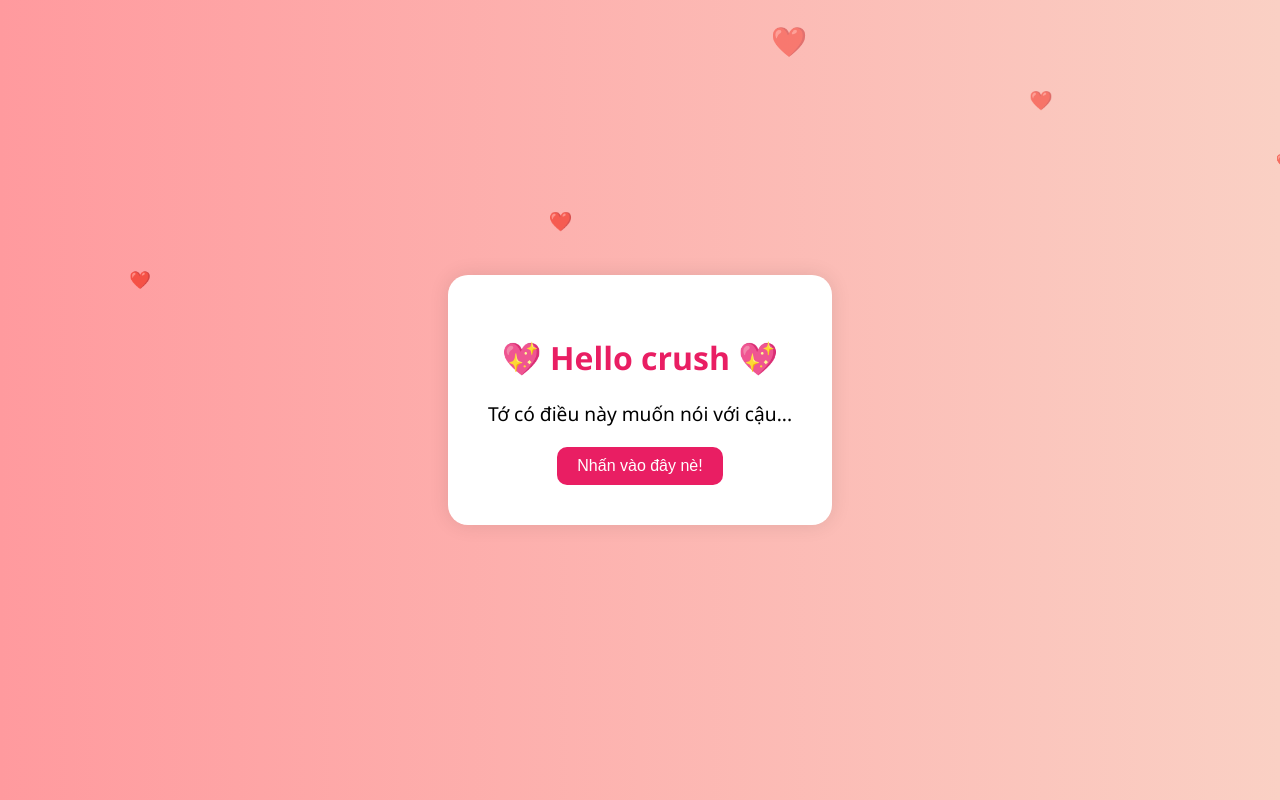
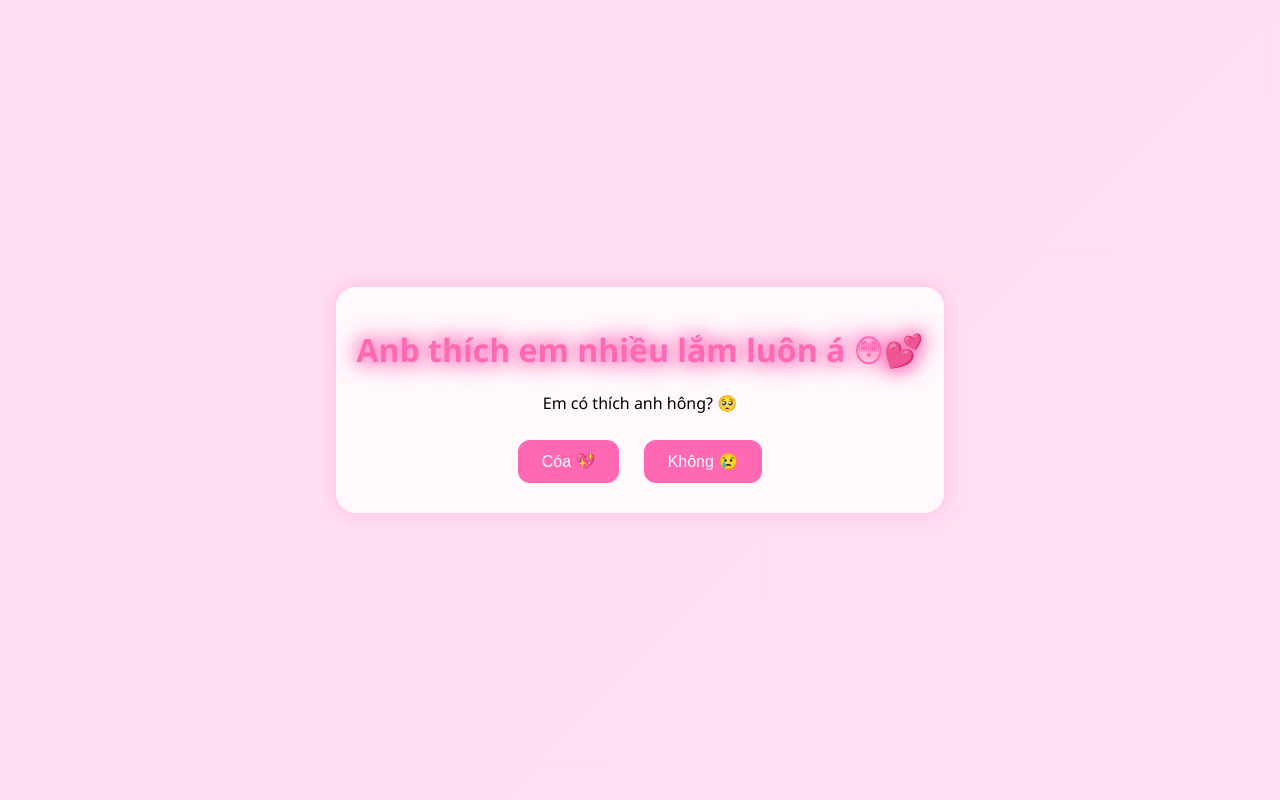
Before and after one commit to Nobita00224/pe-T, a plain HTML site: page index.html in a window 1280 px wide. Drawn offline with nearby package versions, Linux system fonts and the light colour scheme.

Commit message:
Update index.html

```diff
--- a/index.html
+++ b/index.html
@@ -2,14 +2,16 @@
 <html lang="vi">
 <head>
   <meta charset="UTF-8" />
-  <meta name="viewport" content="width=device-width, initial-scale=1.0"/>
-  <title>Tỏ tình nè 💌</title>
+  <meta name="viewport" content="width=device-width, initial-scale=1.0">
+  <title>Làm người yêu anh nha</title>
   <style>
     body {
       margin: 0;
       padding: 0;
-      background: linear-gradient(to right, #ff9a9e, #fad0c4);
-      font-family: 'Segoe UI', sans-serif;
+      background: linear-gradient(135deg, #ffe0f0, #ffddee, #ffe0f8);
+      background-size: 600% 600%;
+      animation: gradient 10s ease infinite;
+      font-family: 'Segoe UI', Tahoma, Geneva, Verdana, sans-serif;
       display: flex;
       justify-content: center;
       align-items: center;
@@ -17,92 +19,170 @@
       overflow: hidden;
     }
 
-    .card {
-      background: white;
-      padding: 40px;
+    @keyframes gradient {
+      0% {background-position: 0% 50%;}
+      50% {background-position: 100% 50%;}
+      100% {background-position: 0% 50%;}
+    }
+
+    .container {
+      text-align: center;
+      padding: 20px;
       border-radius: 20px;
-      text-align: center;
-      box-shadow: 0 0 20px rgba(0,0,0,0.1);
-      position: relative;
+      background-color: rgba(255, 255, 255, 0.8);
+      box-shadow: 0 0 20px rgba(255, 105, 180, 0.3);
+      max-width: 90%;
+    }
+
+    h1 {
+      color: #ff69b4;
+      font-size: 2em;
+      animation: glow 1.5s ease-in-out infinite alternate;
+    }
+
+    @keyframes glow {
+      from { text-shadow: 0 0 5px #ff69b4; }
+      to   { text-shadow: 0 0 20px #ff69b4, 0 0 30px #ff1493; }
+    }
+
+    button {
+      padding: 12px 24px;
+      font-size: 1em;
+      margin: 10px;
+      border: none;
+      border-radius: 12px;
+      cursor: pointer;
+      background-color: #ff69b4;
+      color: white;
+      transition: background-color 0.3s ease;
+    }
+
+    button:hover {
+      background-color: #ff1493;
+    }
+
+    .hearts {
+      position: fixed;
+      top: 0;
+      left: 0;
+      width: 100%;
+      height: 100%;
+      pointer-events: none;
       z-index: 10;
     }
 
-    .card h1 {
-      font-size: 2rem;
-      color: #e91e63;
+    .heart {
+      width: 20px;
+      height: 20px;
+      position: absolute;
+      background: red;
+      transform: rotate(45deg);
+      animation: float 4s linear infinite;
     }
 
-    .card p {
-      font-size: 1.2rem;
-      margin: 20px 0;
+    .heart::before,
+    .heart::after {
+      content: "";
+      width: 20px;
+      height: 20px;
+      background: red;
+      border-radius: 50%;
+      position: absolute;
     }
 
-    .card button {
-      padding: 10px 20px;
-      border: none;
-      background: #e91e63;
-      color: white;
-      border-radius: 10px;
-      cursor: pointer;
-      font-size: 1rem;
-      transition: background 0.3s;
+    .heart::before {
+      top: -10px;
+      left: 0;
     }
 
-    .card button:hover {
-      background: #c2185b;
+    .heart::after {
+      left: -10px;
+      top: 0;
     }
 
-    .heart {
-      position: absolute;
-      color: red;
-      font-size: 20px;
-      animation: floatUp 4s linear infinite;
-      z-index: 1;
-    }
-
-    @keyframes floatUp {
+    @keyframes float {
       0% {
+        transform: translateY(0) scale(1) rotate(45deg);
         opacity: 1;
-        transform: translateY(0) scale(1);
       }
       100% {
+        transform: translateY(-100vh) scale(1.5) rotate(45deg);
         opacity: 0;
-        transform: translateY(-100vh) scale(1.5);
       }
     }
   </style>
 </head>
 <body>
 
-  <div class="card">
-    <h1>💖 Hello crush 💖</h1>
-    <p>Tớ có điều này muốn nói với cậu...</p>
-    <button onclick="confess()">Nhấn vào đây nè!</button>
+  <div class="container" id="step1">
+    <h1>Anb thích em nhiều lắm luôn á 😳💕</h1>
+    <p>Em có thích anh hông? 🥺</p>
+    <button onclick="yesLove()">Cóa 💖</button>
+    <button onclick="noLove()">Không 😢</button>
   </div>
 
+  <div class="container" id="step2" style="display: none;">
+    <h1>Iu bé 😍💕</h1>
+    <p>Mãi iu nhoaaa 💘💘💘</p>
+  </div>
+
+  <div class="hearts" id="heartContainer"></div>
+
+  <!-- Nhạc nền -->
+  <iframe style="display: none"
+    src="https://www.youtube.com/embed/OClSr1xB1pw?autoplay=1&loop=1&playlist=OClSr1xB1pw"
+    allow="autoplay">
+  </iframe>
+
+  <!-- Thư viện pháo hoa -->
+  <script src="https://cdn.jsdelivr.net/npm/canvas-confetti@1.5.1/dist/confetti.browser.min.js"></script>
   <script>
-    function confess() {
-      const card = document.querySelector('.card');
-      card.innerHTML = `
-        <h1>💘 Tớ thích cậu rất nhiều! 💘</h1>
-        <p>Muốn làm người yêu tớ hông? 😊</p>
-        <button onclick="alert('Tớ sẽ chờ câu trả lời của cậu nhé 💕')">OK hihi 😳</button>
-      `;
+    function yesLove() {
+      document.getElementById("step1").style.display = "none";
+      document.getElementById("step2").style.display = "block";
+      launchConfetti();
+      launchHearts();
     }
 
-    // Tạo trái tim bay lên
-    setInterval(() => {
-      const heart = document.createElement('div');
-      heart.classList.add('heart');
-      heart.style.left = Math.random() * 100 + 'vw';
-      heart.style.fontSize = Math.random() * 20 + 10 + 'px';
-      heart.innerHTML = '❤️';
-      document.body.appendChild(heart);
-      setTimeout(() => {
-        heart.remove();
-      }, 4000);
-    }, 300);
+    function noLove() {
+      alert("Hông được đâu á 😤 Anh thích em cơ mà!");
+    }
+
+    function launchConfetti() {
+      const duration = 2 * 1000;
+      const end = Date.now() + duration;
+      (function frame() {
+        confetti({
+          particleCount: 5,
+          angle: 60,
+          spread: 55,
+          origin: { x: 0 }
+        });
+        confetti({
+          particleCount: 5,
+          angle: 120,
+          spread: 55,
+          origin: { x: 1 }
+        });
+        if (Date.now() < end) {
+          requestAnimationFrame(frame);
+        }
+      })();
+    }
+
+    function launchHearts() {
+      const container = document.getElementById('heartContainer');
+      for (let i = 0; i < 20; i++) {
+        let heart = document.createElement('div');
+        heart.className = 'heart';
+        heart.style.left = Math.random() * 100 + 'vw';
+        heart.style.animationDuration = 2 + Math.random() * 3 + 's';
+        container.appendChild(heart);
+        setTimeout(() => {
+          heart.remove();
+        }, 5000);
+      }
+    }
   </script>
-
 </body>
 </html>
```
